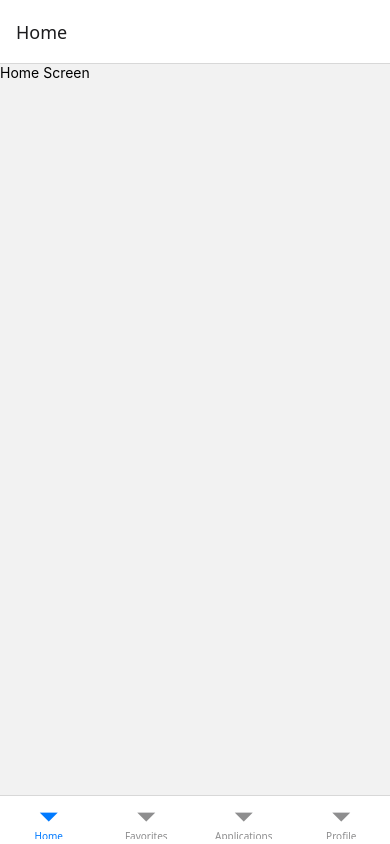
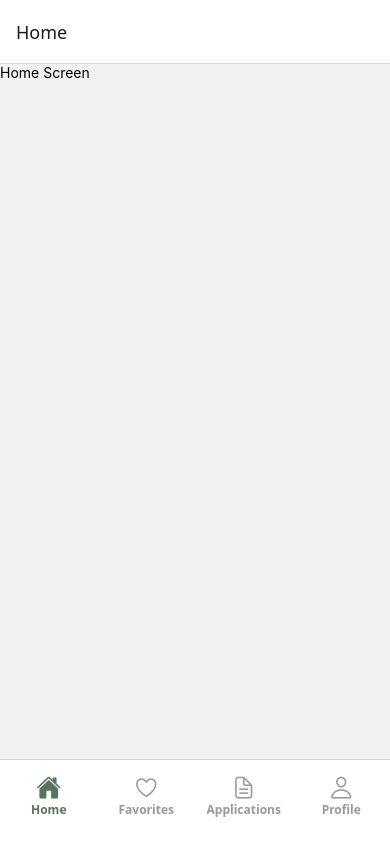
Before and after one commit to solsticesp/paw-match-react-native-app, a React Native app: screen / in a window 390 px wide. Built offline with nearby package versions, Linux system fonts and the light colour scheme.

Commit message:
Add bottom tabs icons

```diff
--- a/package.json
+++ b/package.json
@@ -3,6 +3,7 @@
   "version": "1.0.0",
   "main": "src/index.js",
   "dependencies": {
+    "@expo/vector-icons": "^15.0.2",
     "@react-navigation/bottom-tabs": "^7.21.0",
     "@react-navigation/native": "^7.5.1",
     "expo": "~58.0.25",
--- a/src/navigation/MainTabNavigator.jsx
+++ b/src/navigation/MainTabNavigator.jsx
@@ -3,12 +3,56 @@ import HomeScreen from '../screens/HomeScreen';
 import FavoritesScreen from '../screens/FavoritesScreen';
 import ApplicationsScreen from '../screens/ApplicationsScreen';
 import ProfileScreen from '../screens/ProfileScreen';
+import { Ionicons } from "@expo/vector-icons";
 
 export default function MainTabNavigator() {
     const Tab = createBottomTabNavigator();
 
     return (
-        <Tab.Navigator>
+        <Tab.Navigator
+            screenOptions={({ route }) => ({
+                tabBarActiveTintColor: "#58745A",
+                tabBarInactiveTintColor: "#999999",
+                tabBarStyle: {
+                    backgroundColor: "#FFFFFF",
+                    height: 85,
+                    paddingTop: 8,
+                    paddingBottom: 12,
+                },
+                tabBarLabelStyle: {
+                    fontSize: 12,
+                    fontWeight: "600",
+                },
+                // headerShown: false,
+
+                tabBarIcon: ({ focused, color, size }) => {
+                    let iconName;
+
+                    switch (route.name) {
+                        case "Home":
+                            iconName = focused ? "home" : "home-outline";
+                            break;
+                        case "Favorites":
+                            iconName = focused ? "heart" : "heart-outline";
+                            break;
+                        case "Applications":
+                            iconName = focused ? "document-text" : "document-text-outline";
+                            break;
+                        case "Profile":
+                            iconName = focused ? "person" : "person-outline";
+                            break;
+                    }
+
+                    return (
+                        <Ionicons
+                            name={iconName}
+                            size={size}
+                            color={color}
+                        />
+                    );
+                },
+            })}
+        >
             <Tab.Screen name="Home" component={HomeScreen} />
             <Tab.Screen name="Favorites" component={FavoritesScreen} />
             <Tab.Screen name="Applications" component={ApplicationsScreen} />
```
Also changed, not shown: 1 other file (tests, documents, lock files or other folders).
